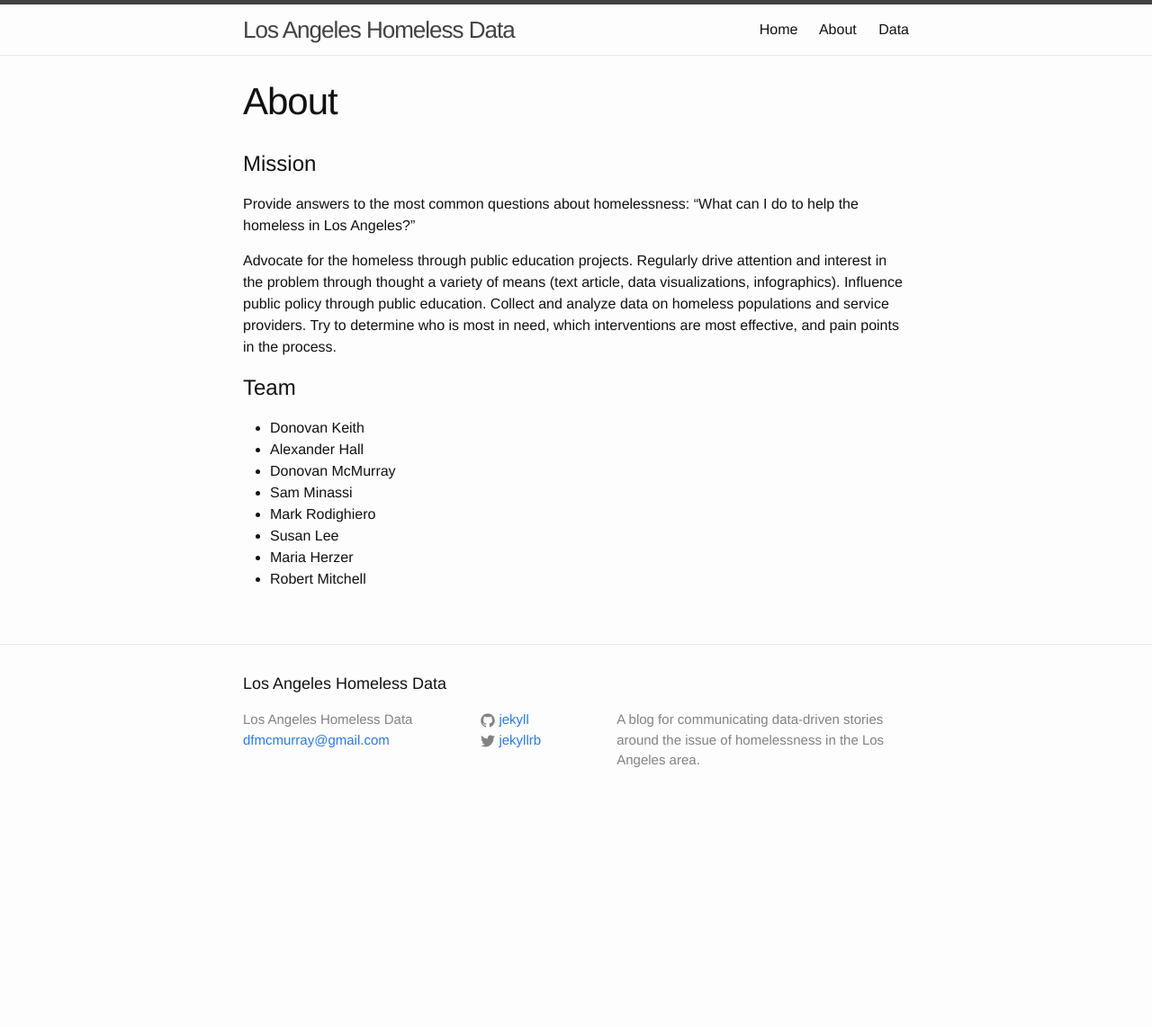
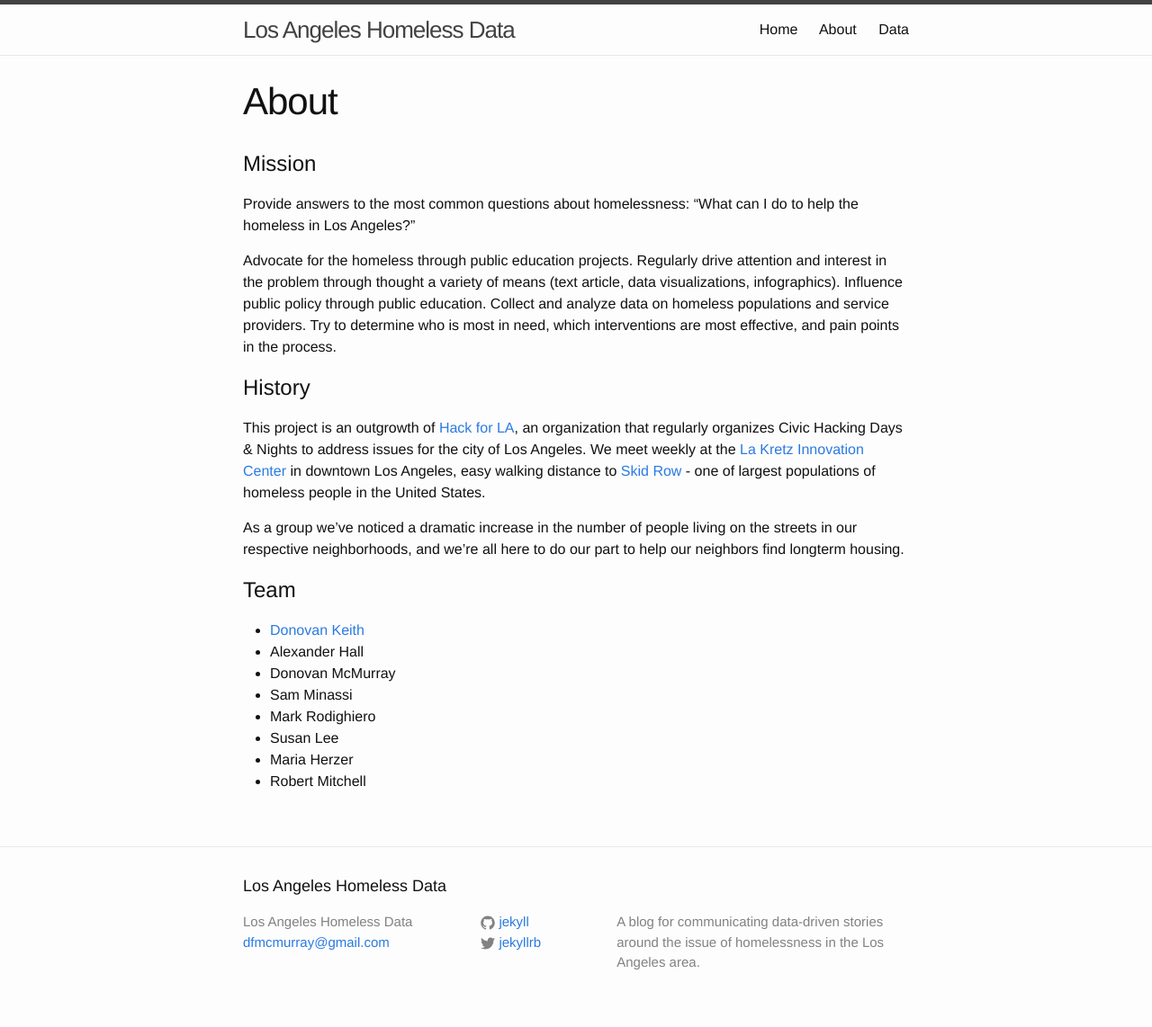
Before and after one commit to donovanfm/la-homeless-data, a Jekyll site: the page built from about.md, in a window 1280 px wide. Shown: the whole page at 90% size. Built offline with Jekyll 4.4.1, drawn with Linux system fonts in a browser that asks for light colours; before the commit the page ends 917 px from its top, so only the background shows below that.

Commit message:
Added a bit of history and "Why" for our organization.

```diff
--- a/about.md
+++ b/about.md
@@ -11,9 +11,16 @@ Provide answers to the most common questions about homelessness: “What can I d
 Advocate for the homeless through public education projects. Regularly drive attention and interest in the problem through thought a variety of means (text article, data visualizations, infographics). Influence public policy through public education. Collect and analyze data on homeless populations and service providers. Try to determine who is most in need, which interventions are most effective, and pain points in the process.
 
 
+# History
+
+This project is an outgrowth of [Hack for LA](http://hackforla.org/), an organization that regularly organizes Civic Hacking Days & Nights to address issues for the city of Los Angeles. We meet weekly at the [La Kretz Innovation Center](http://laincubator.org/la-kretz-innovation-campus/) in downtown Los Angeles, easy walking distance to [Skid Row](https://en.wikipedia.org/wiki/Skid_Row,_Los_Angeles) - one of largest populations of homeless people in the United States.
+
+As a group we've noticed a dramatic increase in the number of people living on the streets in our respective neighborhoods, and we're all here to do our part to help our neighbors find longterm housing.
+
+
 # Team
 
-- Donovan Keith
+- [Donovan Keith](http://www.donovankeith.com)
 - Alexander Hall
 - Donovan McMurray
 - Sam Minassi
```
